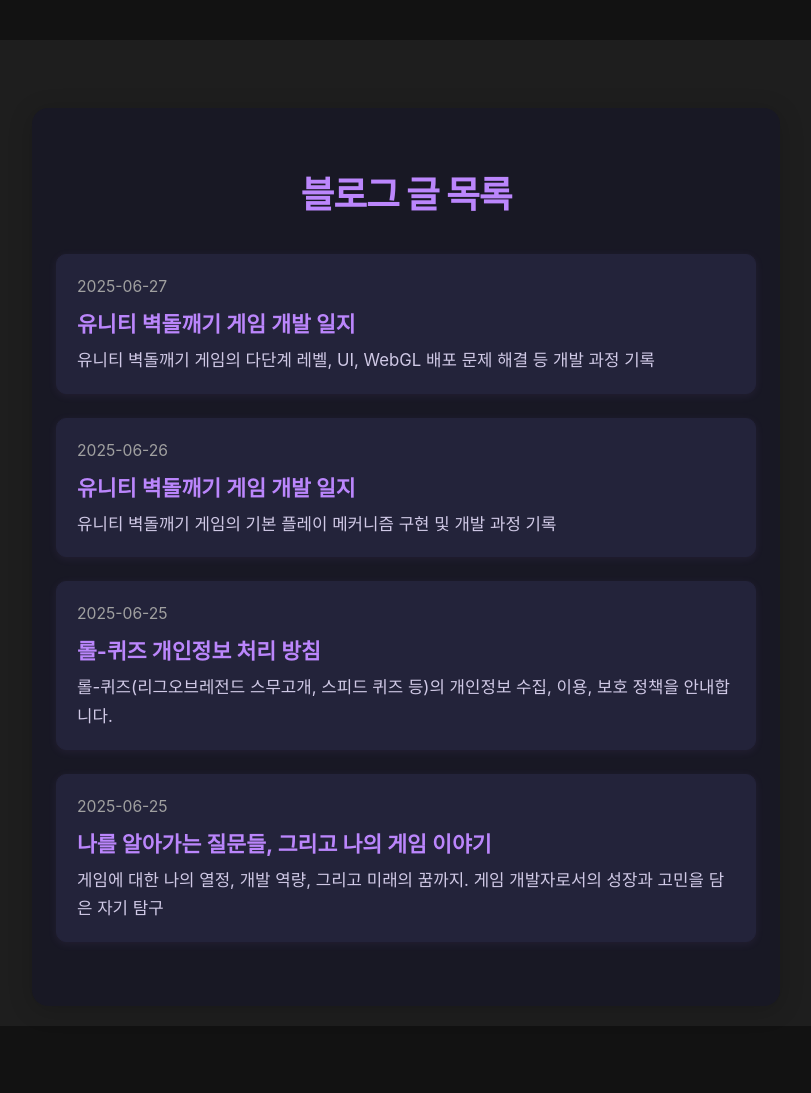
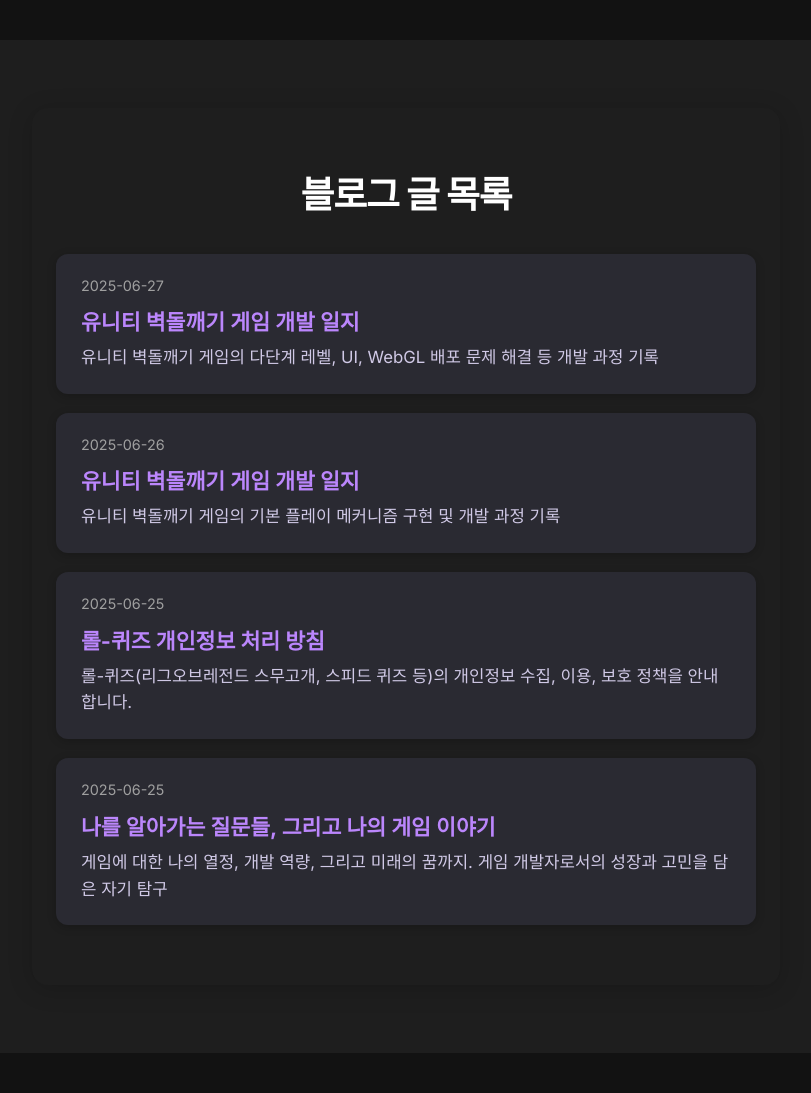
Before and after one commit to hojun313/hojun313.github.io, a Jekyll site: the page built from blog/index.html, in a window 1280 px wide. Shown: the whole page, without its empty margins (234-1045 px from the left). Built offline with Jekyll 4.4.1, drawn with Linux system fonts in a browser that asks for light colours; before the commit the page ends 1066 px from its top, so only the background shows below that.

Commit message:
Redesign blog post list layout and styles
Refactored blog/index.html to use semantic HTML structure, wrapping each post in a link and updating markup for improved accessibility and maintainability. Updated style.css to enhance the appearance of the blog post list, including background, spacing, hover effects, and responsive design. Adjusted CSS selectors to match new HTML structure and improved overall visual consistency.

```diff
--- a/assets/css/style.css
+++ b/assets/css/style.css
@@ -141,7 +141,6 @@ body.page-hub {
 }
 
 /* 프로젝트 카드 스타일 */
-
 .project-card {
     background: #23232b;
     border-radius: 14px;
@@ -252,12 +251,12 @@ body.page-hub {
     margin-bottom: 2rem; /* 리스트 하단 여백 */
 }
 
-/* 블로그 글 목록 전용 스타일 */
+/* --- [수정됨] 블로그 글 목록 전용 스타일 --- */
 .blog-list-container {
   max-width: 700px;
-  margin: 48px auto 0 auto;
+  margin: 48px auto; /* 위아래 여백 추가 */
   padding: 32px 24px 40px 24px;
-  background: #181824;
+  background: #1e1e1e;
   border-radius: 16px;
   box-shadow: 0 4px 24px rgba(0,0,0,0.18);
 }
@@ -265,7 +264,7 @@ body.page-hub {
 .blog-list-title {
   font-size: 2.3rem;
   font-weight: 800;
-  color: #BB86FC;
+  color: #FFFFFF; /* 제목 색상 강조 */
   margin-bottom: 2.2rem;
   text-align: center;
   letter-spacing: -1px;
@@ -278,49 +277,52 @@ body.page-hub {
 }
 
 .blog-post-item {
-  background: #23233a;
-  border-radius: 10px;
-  margin-bottom: 1.5rem;
-  padding: 22px 20px 18px 20px;
-  box-shadow: 0 2px 10px rgba(187,134,252,0.07);
-  transition: transform 0.13s, box-shadow 0.13s, border 0.13s;
-  border: 1.5px solid #23233a;
+  background: #2a2a32;
+  border-radius: 12px;
+  margin-bottom: 1.2rem;
+  padding: 22px 24px;
+  box-shadow: 0 2px 10px rgba(0,0,0,0.2);
+  transition: transform 0.2s ease, box-shadow 0.2s ease, border-color 0.2s ease;
+  border: 1.5px solid transparent; /* 테두리 영역 확보 */
   position: relative;
 }
 .blog-post-item:hover {
-  transform: translateY(-4px) scale(1.015);
-  box-shadow: 0 8px 28px rgba(187,134,252,0.13);
+  transform: translateY(-5px);
+  box-shadow: 0 8px 28px rgba(187,134,252,0.15);
   border-color: #BB86FC;
 }
 
-.blog-post-title {
+/* HTML 구조 변경에 따라 h2 태그로 선택자 수정 */
+.blog-post-item h2.blog-post-title {
   font-size: 1.35rem;
   font-weight: 700;
   color: #BB86FC;
-  margin: 0 0 0.3rem 0;
+  margin: 0 0 0.5rem 0;
   text-decoration: none;
   transition: color 0.2s;
 }
-.blog-post-title:hover {
-  color: #fff;
+
+.blog-post-item:hover h2.blog-post-title {
+  color: #FFFFFF;
   text-decoration: underline;
 }
 
 .blog-post-date {
   color: #A0A0A0;
-  font-size: 0.98rem;
+  font-size: 0.9rem;
   margin-bottom: 0.7rem;
   display: block;
 }
 
-.blog-post-summary {
+/* HTML 구조 변경에 따라 p 태그로 선택자 수정 */
+.blog-post-item p.blog-post-summary {
   color: #d0c9e6;
   font-size: 1.05rem;
-  margin-top: 0.5rem;
-  line-height: 1.7;
+  margin: 0;
+  line-height: 1.6;
 }
 
-/* 반응형 디자인 */
+/* --- 반응형 디자인 --- */
 @media (max-width: 768px) {
     .project-card {
         width: 100%; /* 작은 화면에서 카드를 전체 너비로 */
@@ -336,13 +338,21 @@ body.page-hub {
 }
 
 @media (max-width: 600px) {
+  /* 블로그 목록 반응형 스타일 */
   .blog-list-container {
-    padding: 12px 4vw 24px 4vw;
+    padding: 24px 16px;
+    margin: 24px auto;
   }
   .blog-list-title {
-    font-size: 1.5rem;
+    font-size: 2rem;
   }
   .blog-post-item {
-    padding: 14px 8px 12px 12px;
+    padding: 18px 20px;
+  }
+  .blog-post-item h2.blog-post-title {
+    font-size: 1.2rem;
+  }
+  .blog-post-item p.blog-post-summary {
+    font-size: 1rem;
   }
 }
--- a/blog/index.html
+++ b/blog/index.html
@@ -3,23 +3,44 @@ layout: default
 title: 블로그
 ---
 
+<!DOCTYPE html>
+<html lang="ko">
+<head>
+    <meta charset="UTF-8">
+    <meta name="viewport" content="width=device-width, initial-scale=1.0">
+    <title>블로그</title>
+
+    <link rel="preconnect" href="https://fonts.googleapis.com">
+    <link rel="preconnect" href="https://fonts.gstatic.com" crossorigin>
+    <link href="https://fonts.googleapis.com/css2?family=Inter:wght@400;700;800&display=swap" rel="stylesheet">
+
+    <link rel="stylesheet" href="style.css">
+</head>
+<body>
+
   <div class="blog-list-container">
     <h1 class="blog-list-title">블로그 글 목록</h1>
+
     <ul class="blog-post-list">
       {% assign threshold_date = "2025-06-01" %}
       {% for post in site.posts %}
         {% assign post_date = post.date | date: "%Y-%m-%d" %}
         {% if post_date >= threshold_date %}
           <li class="blog-post-item">
+            <a href="{{ site.baseurl }}{{ post.url }}" style="text-decoration: none; display: block;">
               <span class="blog-post-date">{{ post_date }}</span>
-          <a class="blog-post-title" href="{{ site.baseurl }}{{ post.url }}">{{ post.title }}</a>
+              <h2 class="blog-post-title">{{ post.title }}</h2>
               {% if post.summary %}
-            <div class="blog-post-summary">{{ post.summary }}</div>
+                <p class="blog-post-summary">{{ post.summary }}</p>
               {% elsif post.excerpt %}
-            <div class="blog-post-summary">{{ post.excerpt }}</div>
+                <p class="blog-post-summary">{{ post.excerpt | strip_html | truncatewords: 30 }}</p>
               {% endif %}
+            </a>
           </li>
         {% endif %}
       {% endfor %}
     </ul>
   </div>
+
+</body>
+</html>
```
Lines whose indentation alone changed are shown as unchanged.
